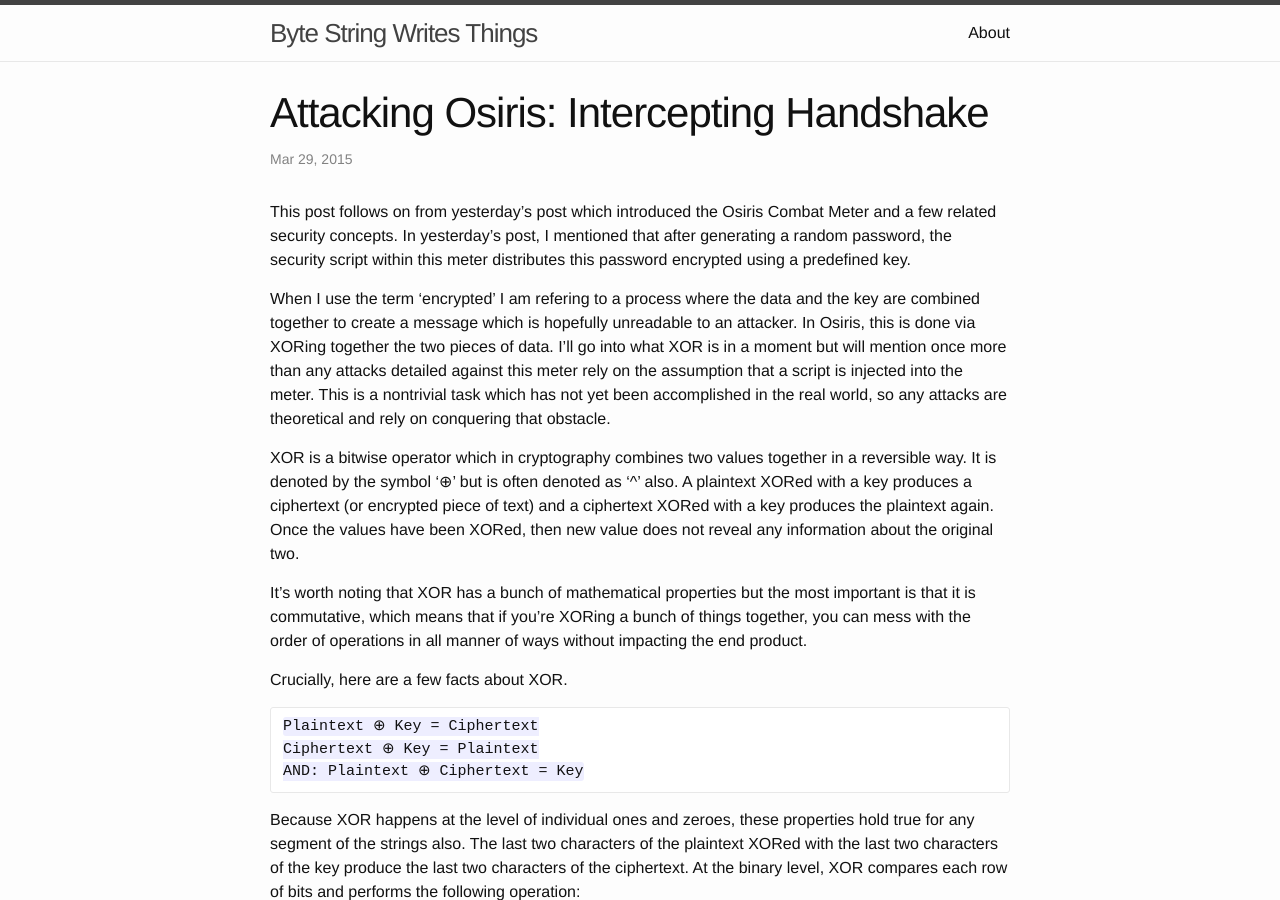
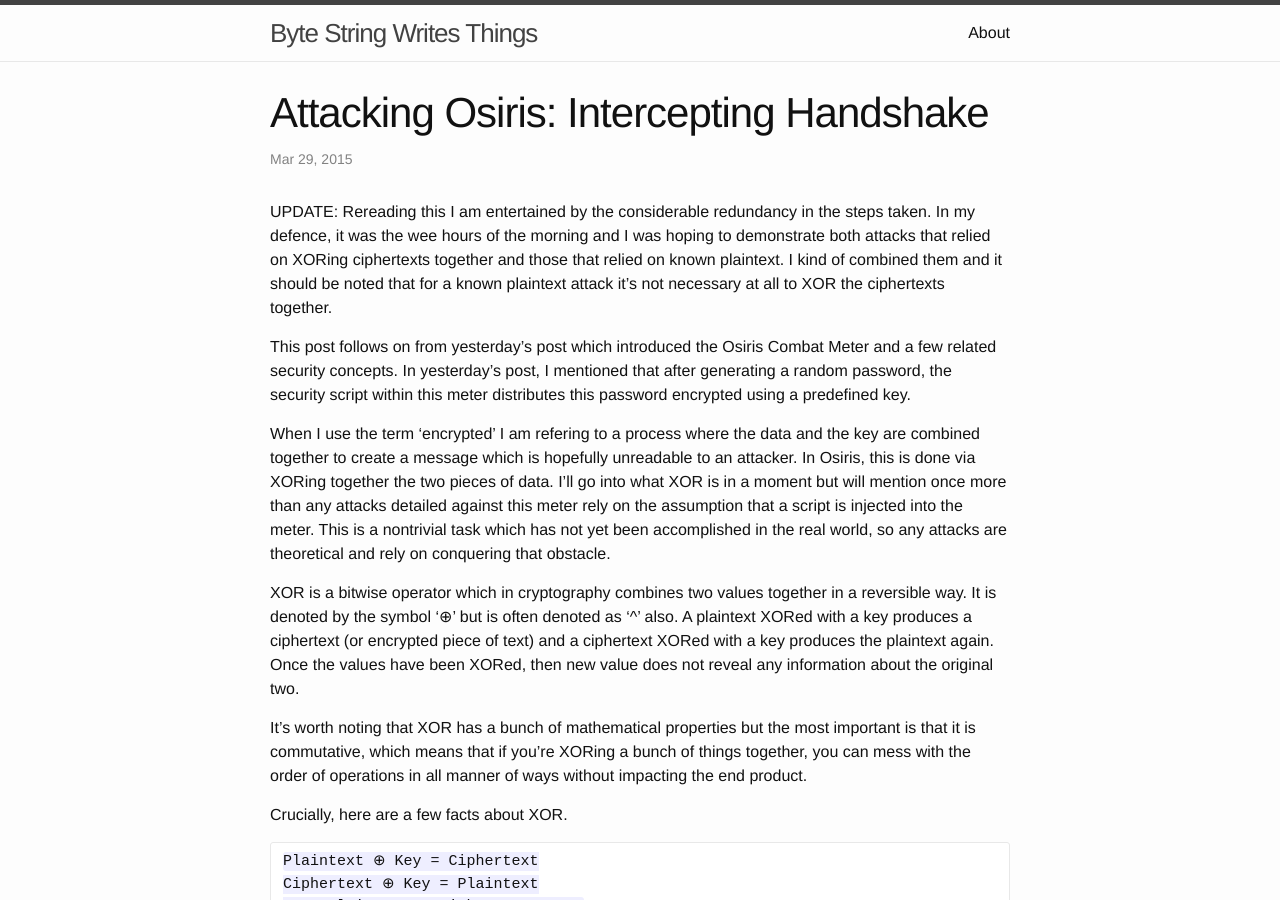
Before and after one commit to ByteString/bytestring.github.io, a Jekyll site: the page built from _posts/2015-03-29-attacking-osiris-crypto-2.markdown, in a window 1280 px wide and 900 px high. Built offline with Jekyll 4.4.1, drawn with Linux system fonts in a browser that asks for light colours.

Commit message:
Update to Osiris crypto post

```diff
--- a/_posts/2015-03-29-attacking-osiris-crypto-2.markdown
+++ b/_posts/2015-03-29-attacking-osiris-crypto-2.markdown
@@ -4,6 +4,8 @@ title:  "Attacking Osiris: Intercepting Handshake"
 date:   2015-03-29 03:00:00
 categories: security
 ---
+
+UPDATE: Rereading this I am entertained by the considerable redundancy in the steps taken. In my defence, it was the wee hours of the morning and I was hoping to demonstrate both attacks that relied on XORing ciphertexts together and those that relied on known plaintext. I kind of combined them and it should be noted that for a known plaintext attack it's not necessary at all to XOR the ciphertexts together.
 
 This post follows on from yesterday's post which introduced the Osiris Combat Meter and a few related security concepts. In yesterday's post, I mentioned that after generating a random password, the security script within this meter distributes this password encrypted using a predefined key.
 
```
